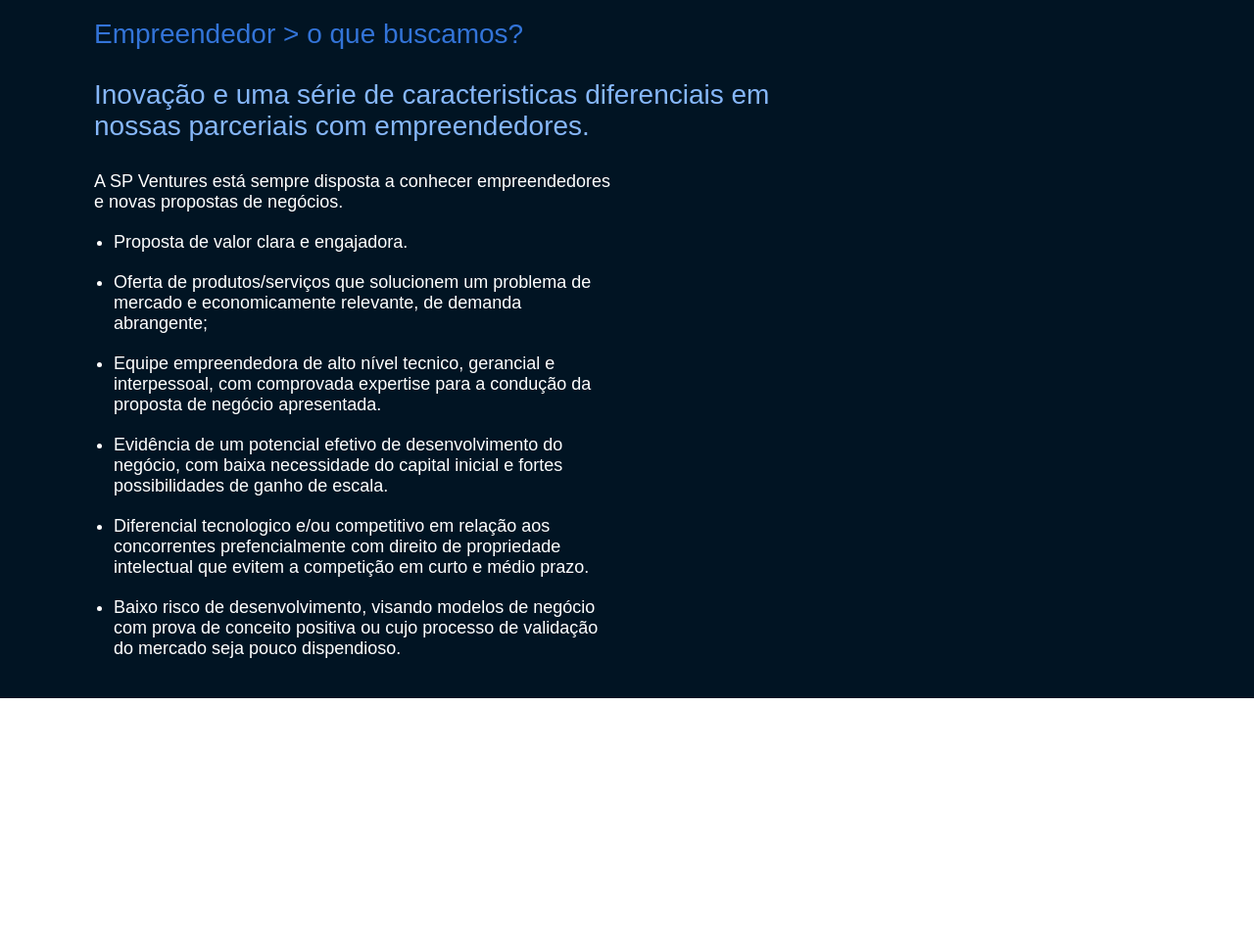
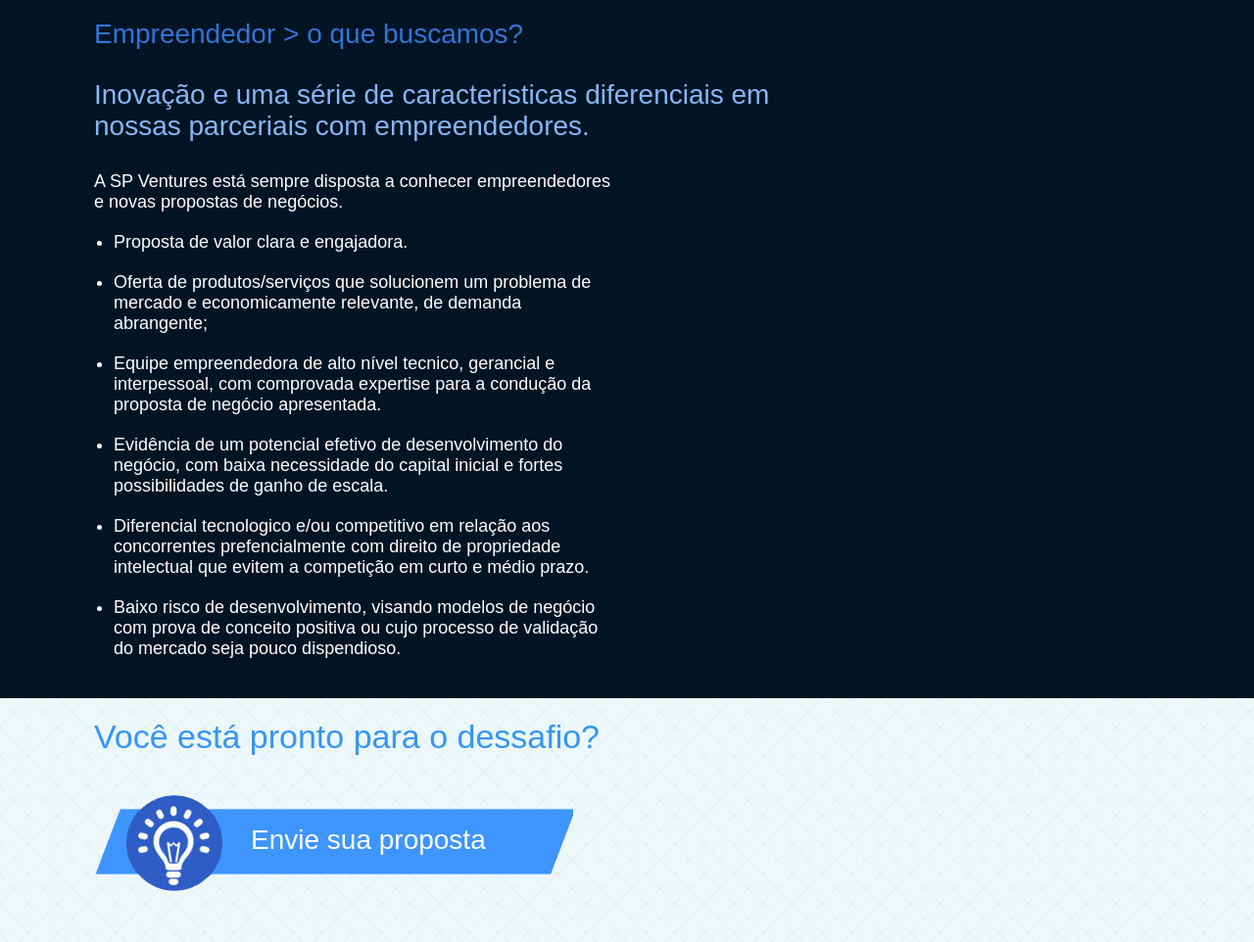
Before and after one commit to spventures/spventures.github.io, a PHP site: page / in a window 1280 px wide. Shown: the part 3514-4476 px from the top of the page at 98% size. Before the commit the page ends 4227 px from the top, so only its background shows below. Run offline with PHP 8.4, Linux system fonts and the light colour scheme; some web fonts are replaced.

Commit message:
call action section

```diff
--- a/index.html
+++ b/index.html
@@ -203,6 +203,12 @@
 		</div>
 	</div>
 	<div id="call-action">
+		<div class="wrapper">
+			<h1>
+				Você está pronto para o dessafio?
+			</h1>
+			<a href="/" class="call-button2">Envie sua proposta</a>
+		</div>
 	</div>
 	<div id="investidores">
 	</div>
--- a/style.css
+++ b/style.css
@@ -220,3 +220,24 @@ a.call-button:hover{ opacity: 0.6;}
 	margin: 20px;
 	font-size: 18px;
 }
+
+#call-action{
+	padding: 20px 0 0 0;
+	background: url("images/bg-ca.png") repeat;
+}
+
+#call-action h1{ color: #3695f3;}
+
+a.call-button2{
+	width:490px;
+	height:100px;
+	background: url("images/call-action-button2.png") no-repeat;
+	display: block;
+	margin: 40px 0 0 0;
+	font-size: 28px;
+	color: #fff;
+	text-decoration: none;
+	padding: 30px 0 20px 160px;
+}
+
+a.call-button2:hover{ opacity: 0.6;}
```
Also changed, not shown: images/bg-ca.png (added), images/call-action-button2.png (added).
